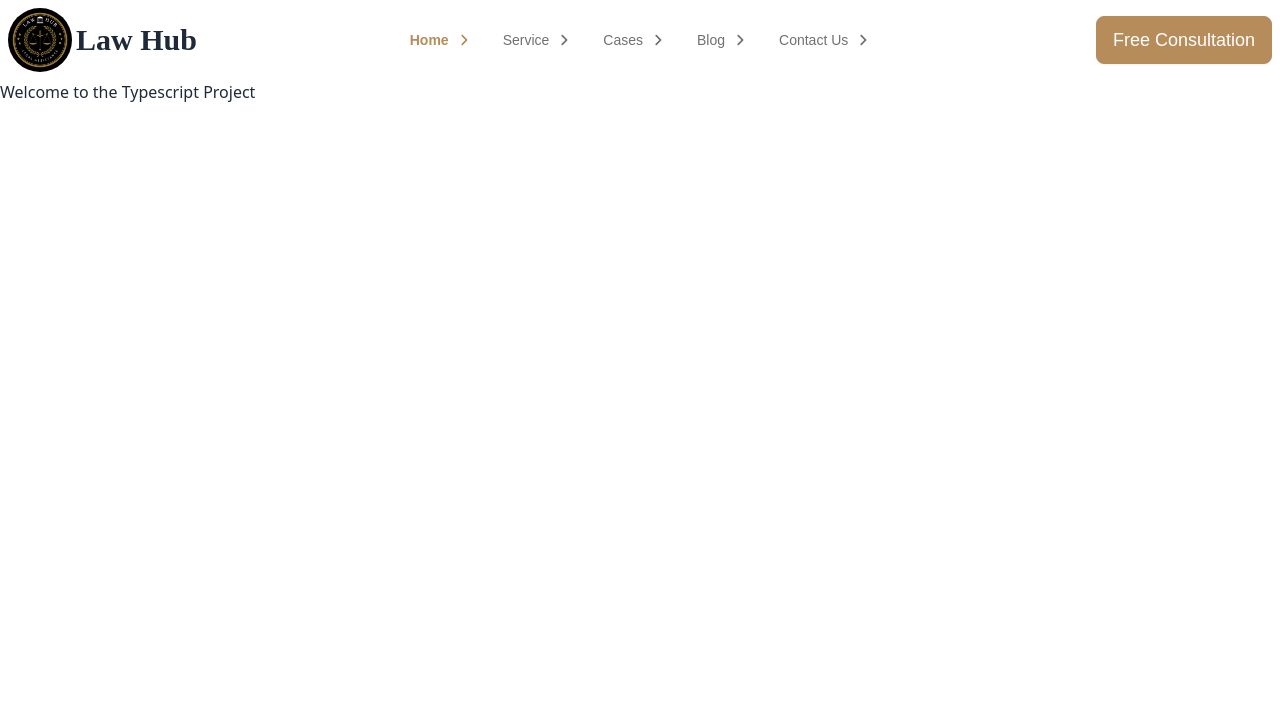
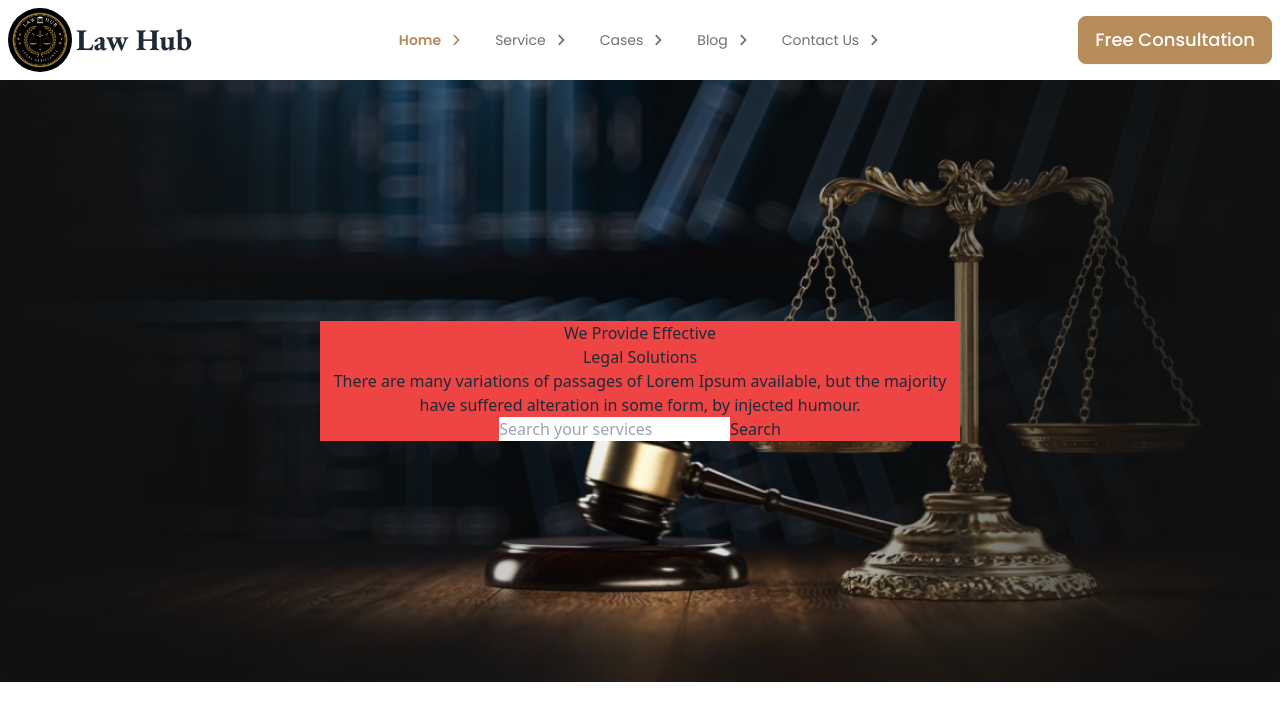
Before and after one commit to Shahriar-Hossain-Alvi/lawhub-client-side, a React (Vite) app: page / in a window 1280 px wide. Shown: the top 720 px of the page. Built offline with nearby package versions, Linux system fonts and the light colour scheme.

Commit message:
added banner image

```diff
--- /dev/null
+++ b/src/components/Pages/Home/Banner/Banner.jsx
@@ -0,0 +1,25 @@
+import React from 'react';
+import bannerImage from "../../../../assets/images/Banner.png";
+
+const Banner = () => {
+    return (
+        <div className='relative'>
+            <div>
+                <img className='w-full' src={bannerImage} alt="banner image" />
+                <div className='w-full h-full bg-gradient-to-r from-[#111111FF] via-[#11111100] to-[#111111FF] absolute top-0 left-0'></div>
+            </div>
+            <div className='absolute top-1/2 left-1/2 -translate-x-1/2 -translate-y-1/2 text-center transform translate bg-red-500 z-30'>
+                <h2>We Provide Effective</h2>
+                <h2>Legal Solutions</h2>
+                <p>There are many variations of passages of Lorem Ipsum available, but the majority have suffered alteration in some form, by injected humour.</p>
+
+                <div>
+                    <input type="text" placeholder='Search your services' />
+                    <button>Search</button>
+                </div>
+            </div>
+        </div>
+    );
+};
+
+export default Banner;
--- a/src/components/Pages/Home/Home.tsx
+++ b/src/components/Pages/Home/Home/Home.tsx
@@ -1,9 +1,9 @@
-
+import Banner from "../Banner/Banner.jsx"
 
 const Home = () => {
     return (
         <div>
-            <h2>Welcome to the Typescript Project</h2>
+            <Banner />
         </div>
     );
 };
--- a/src/components/Routes/Routes.tsx
+++ b/src/components/Routes/Routes.tsx
@@ -2,7 +2,7 @@ import {
     createBrowserRouter,
 } from "react-router-dom";
 import Main from "../Layouts/Main";
-import Home from "../Pages/Home/Home";
+import Home from "../Pages/Home/Home/Home";
 
 const router = createBrowserRouter([
     {
--- a/src/index.css
+++ b/src/index.css
@@ -1,10 +1,10 @@
+/* google fonts */
+@import url('https://fonts.googleapis.com/css2?family=EB+Garamond:ital,wght@0,400..800;1,400..800&family=Poppins:ital,wght@0,100;0,200;0,300;0,400;0,500;0,600;0,700;0,800;0,900;1,100;1,200;1,300;1,400;1,500;1,600;1,700;1,800;1,900&display=swap');
+
+/* tailwind css config */
 @tailwind base;
 @tailwind components;
 @tailwind utilities;
-
-
-/* google fonts */
-@import url('https://fonts.googleapis.com/css2?family=EB+Garamond:ital,wght@0,400..800;1,400..800&family=Poppins:ital,wght@0,100;0,200;0,300;0,400;0,500;0,600;0,700;0,800;0,900;1,100;1,200;1,300;1,400;1,500;1,600;1,700;1,800;1,900&display=swap');
 
 
 /* custom css */
```
